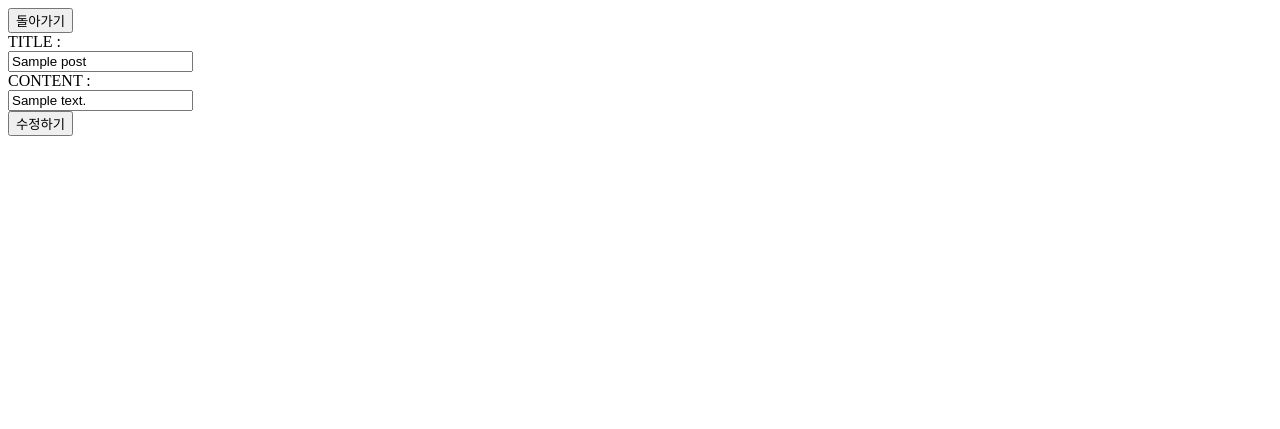
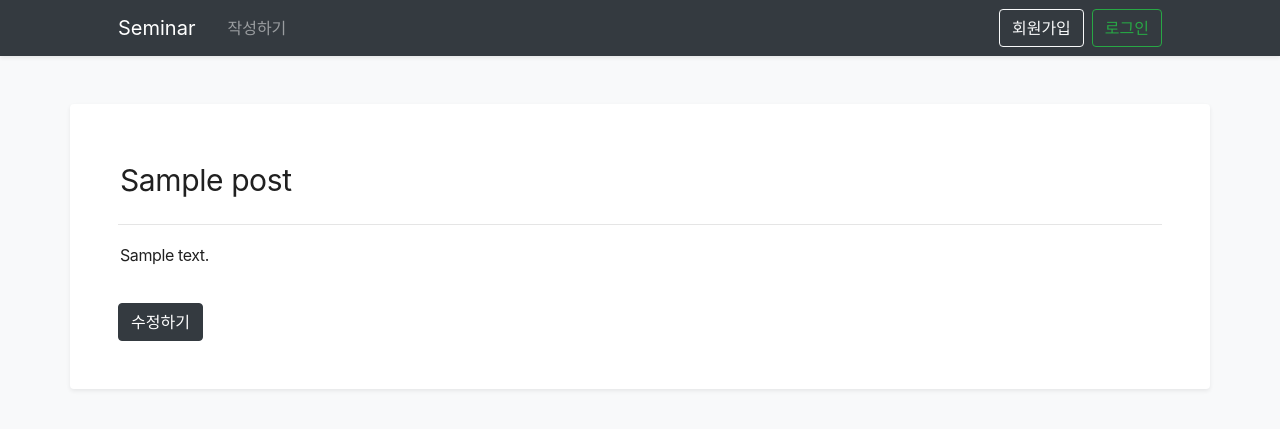
Before and after one commit to dltmdgh0611/DGSW_Seminar_community, a Django app: page /posts/1/edit in a window 1280 px wide. Shown: the top 429 px of the page. Run offline with Django 3.2, Linux system fonts and the light colour scheme; tables that the repository leaves empty hold one stand-in row (values such as "Sample post").

Commit message:
[add] edit func

```diff
--- a/seminar/templates/create_post.html
+++ b/seminar/templates/create_post.html
@@ -51,7 +51,7 @@ function resize(obj) {
             <hr>
             <textarea class="cts" onkeydown="resize(this)" onkeyup="resize(this)" type="text" name="content"></textarea>
             <br>
-            <input type="submit" value="게시하기"></input>
+            <input type="submit" class="btn btn-dark"  value="게시하기"></input>
         </form>
     </div
 </body>
--- a/seminar/templates/edit.html
+++ b/seminar/templates/edit.html
@@ -1,29 +1,58 @@
 <!DOCTYPE html>
-<html lang="en">
-
+<html>
 <head>
     <meta charset="UTF-8">
-    <title>edit_post</title>
+    <title>create_post</title>
+    <script src="https://ajax.googleapis.com/ajax/libs/jquery/3.5.1/jquery.min.js"></script>
+    <link rel="stylesheet" href="../../static/css/bootstrap.min.css">
+    <link rel="stylesheet" href="../../static/css/create.css">
+    <script src="../../static/js/bootstrap.min.js"></script>
 </head>
 <script>
+$(function() { $("input:text").keydown(function(evt) { if (evt.keyCode == 13) return false; }); });
 
+function resize(obj) {
+  obj.style.height = "1px";
+  obj.style.height = (12+obj.scrollHeight)+"px";
+}
 </script>
+<body style="background-color: #f8f9fa;">
+    <div class="navbar navbar-dark bg-dark shadow-sm">
+        <div class="container d-flex justify-content-between px-5">
+            <a class="navbar-brand" href="{% url 'main' %}">Seminar</a>
+            <ul class="navbar-nav">
+                <li class="nav-item">
+                    <a class="nav-link ml-3" href="{% url 'posts.create' %}">작성하기 </a>
+                </li>
+            </ul>
+            {% if user.is_authenticated %}
+            <a class="nav-link disabled ml-auto" href='{% url 'posts.create' %}'>{{ user.username }}님</a>
+            <form class="form-inline my-2 my-lg-0 " action="{% url 'logout' %}">
+                <button class="btn btn-outline-success my-2 my-sm-0" type="submit">로그아웃</button>
+            </form>
 
-<body>
-    <button onclick="window.location.href = '{% url 'posts.select' post.pk %}';">
-        돌아가기
-    </button>
-    <br>
-    <form action="{% url 'posts.edit' post.pk %}" method="post">
-        {% csrf_token %}
-        <label>TITLE :</label><br>
-        <input type="text" name="title" value="{{post.title}}" />
-        <br>
-        <label>CONTENT :</label><br>
-        <input type="text" name="content" value="{{post.content}}" />
-        <br>
-        <input type="submit" value="수정하기" />
-    </form>
+            {% else %}
+            <form class="form-inline my-2 my-lg-0 ml-auto" action="{% url 'register' %}">
+                <button class="btn btn-outline-light my-2 my-sm-0" type="submit">회원가입</button>
+            </form>
+            <form class="form-inline my-2 my-lg-0 ml-2" action="{% url 'login' %}">
+                <button class="btn btn-outline-success my-2 my-sm-0" type="submit">로그인</button>
+            </form>
+            {% endif %}
+        </div>
+    </div>
+
+    <div class="my-5 p-5 rounded bg-white shadow-sm container">
+        <form action="{% url 'posts.edit' post.pk %}" method="post">
+            {% csrf_token %}
+            <input class="tts" type="text" name="title" value="{{post.title}}"></input>
+            <br>
+            <hr>
+            <textarea class="cts" onkeydown="resize(this)" onkeyup="resize(this)" type="text" name="content">{{ post.content }}</textarea>
+            <br>
+            <input type="submit" class="btn btn-dark" value="수정하기"></input>
+        </form>
+    </div>
 </body>
 
 </html>
--- a/seminar/templates/main.html
+++ b/seminar/templates/main.html
@@ -13,7 +13,7 @@
 </head>
 
 <body style="background-color: #f8f9fa;">
-    <div class="navbar navbar-dark bg-dark shadow-sm">
+    <div class="navbar navbar-dark bg-dark shadow-sm navbar-expand-lg">
         <div class="container d-flex justify-content-between px-5">
             <a class="navbar-brand" href="{% url 'main' %}">Seminar</a>
             <ul class="navbar-nav">
```
Also changed, not shown: seminar/templates/post.html (+6 -3 lines).
